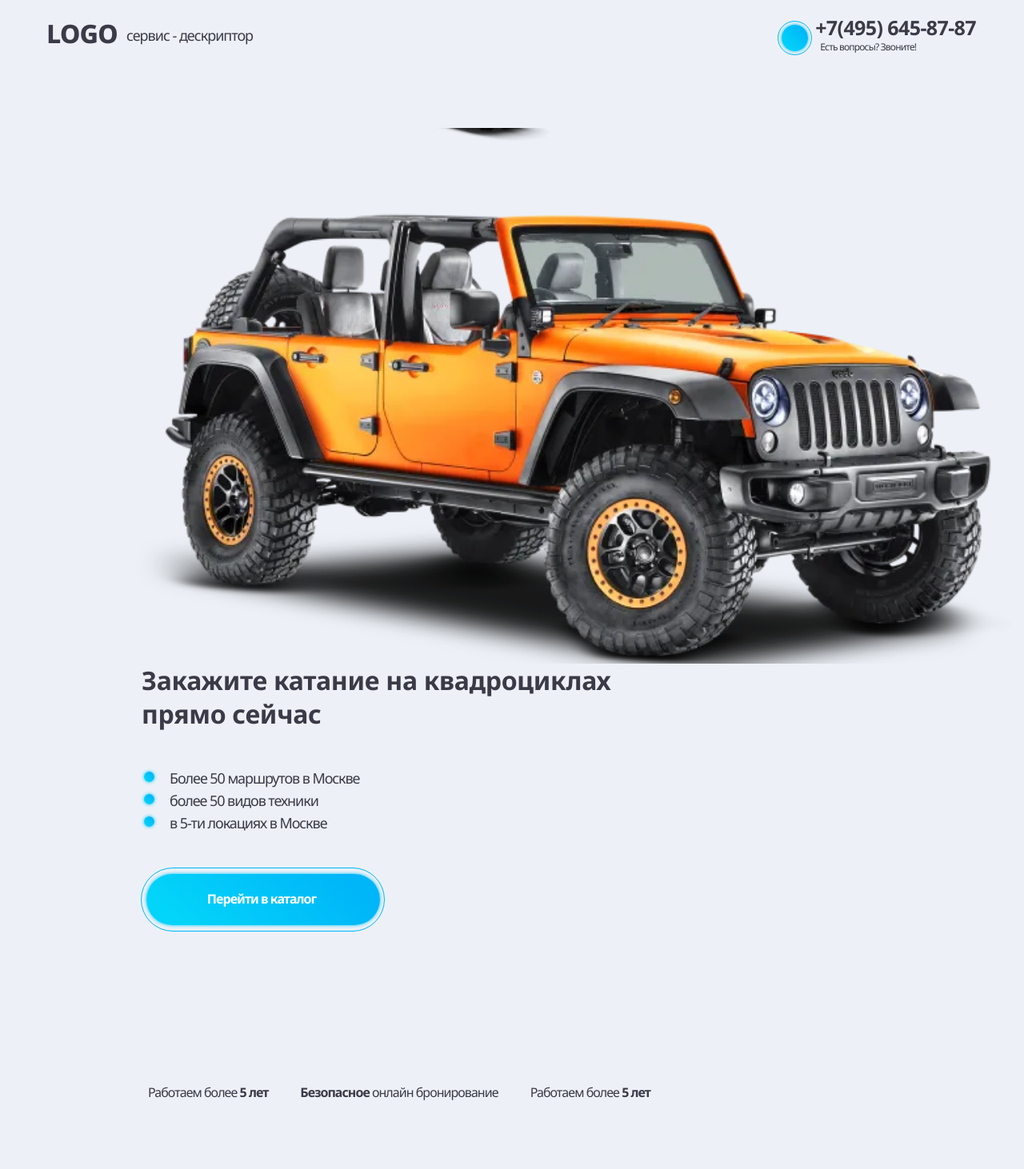
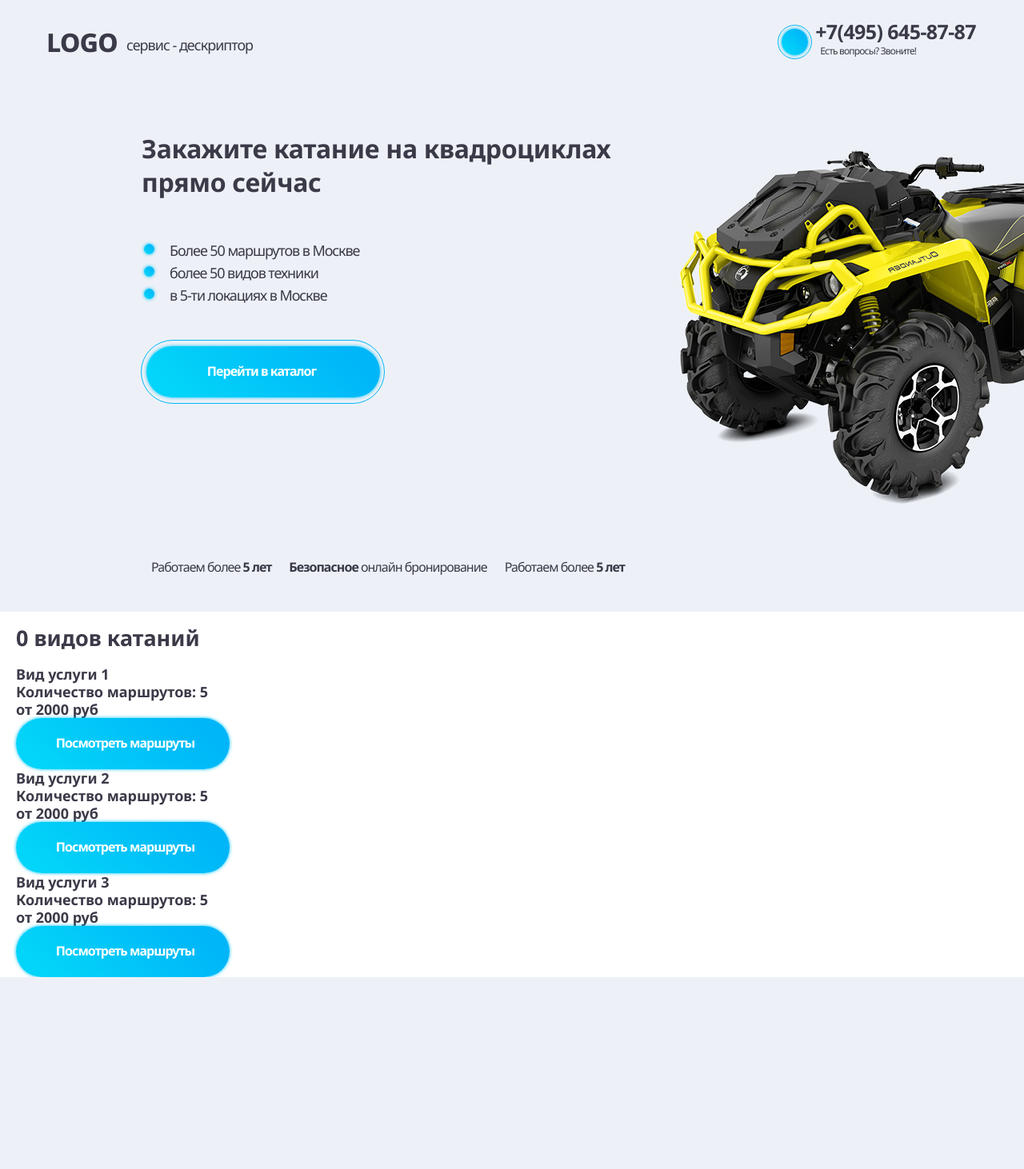
Before and after one commit to flaberfl/django_atv, a Django app: page / in a window 1280 px wide. Shown: the whole page at 80% size. After the commit the page ends 1222 px from the top, so only its background shows below. Run offline with Django 3.2, Linux system fonts and the light colour scheme.

Commit message:
полный хеадер кроме слайдера

```diff
--- a/src/proj/static/proj/atv-rental2.ru/js/main.js
+++ b/src/proj/static/proj/atv-rental2.ru/js/main.js
@@ -7,7 +7,9 @@ $(function () {
         autoplay: true,
         autoplaySpeed: 2000,
         arrows: false,
+        centerMode: true,
         lazyLoad: 'progressive',
+        // variableWidth: true,
         // adaptiveHeight: true,
         // variableWidth: true,
         adaptiveHeight: false,
@@ -33,11 +35,11 @@ $(function () {
         ]
     });
 
-    $('.info__content-description--text').readmore({
-        maxHeight: 240,
-        moreLink: '<a class="read-more" href="#">Читать полностью</a>',
-        lessLink: '<a class="read-more" href="#">Свернуть текст</a>'
-    });
+    // $('.info__content-description--text').readmore({
+    //     maxHeight: 240,
+    //     moreLink: '<a class="read-more" href="#">Читать полностью</a>',
+    //     lessLink: '<a class="read-more" href="#">Свернуть текст</a>'
+    // });
 
 
 });
--- a/src/proj/static/proj/atv-rental2.ru/scss/_libs.scss
+++ b/src/proj/static/proj/atv-rental2.ru/scss/_libs.scss
@@ -389,6 +389,8 @@ template {
 }
 
 /* Slider */
+
+
 .slick-slider {
   position: relative;
 
@@ -497,9 +499,9 @@ template {
 
   height: auto;
 
-  border: 1px solid transparent;
+  border: 1px solid black;
 }
 
-.slick-arrow.slick-hidden {
-  display: none;
-}
+// .slick-arrow.slick-hidden {
+//   display: none;
+// }
--- a/src/proj/static/proj/atv-rental2.ru/scss/style.scss
+++ b/src/proj/static/proj/atv-rental2.ru/scss/style.scss
@@ -38,7 +38,7 @@ body {
     }
 
     &__logo {
-        margin-top: 21px;
+        margin-top: 39px;
     }
 
     &__descr-text {
@@ -277,7 +277,10 @@ body {
 
     .header {
         background-color: #EDF1F7;
-        padding-bottom: 85px;
+        // background-color: #000;
+        overflow-x: hidden;
+
+        // padding-bottom: 185px;
 
         &__top-inner {
             padding: 0 40px 0 40px;
@@ -298,13 +301,16 @@ body {
 
         &__info {
             visibility: visible;
-            margin-top: 17px;
+            margin-top: 22px;
         }
 
         &__content {
             margin-top: 52px;
             padding-left: 157px;
             padding-top: 41px;
+            padding-bottom: 45px;
+            display: flex;
+            justify-content: space-between;
         }
 
         &__title {
@@ -313,7 +319,7 @@ body {
             letter-spacing: -0.3px;
             line-height: 42px;
             width: 626px;
-            margin-bottom: 45px;
+            margin-bottom: 50px;
 
         }
 
@@ -325,7 +331,7 @@ body {
             text-align: left;
             padding-left: 6px;
             position: relative;
-            margin-bottom: 198px;
+            margin-bottom: 201px;
 
             &::before {
                 position: absolute;
@@ -346,6 +352,15 @@ body {
                 width: 292px;
             }
         }
+
+        // &-slider {
+        //     max-width: 600px;
+        // }
+    }
+
+    .slider-img {
+        overflow-x: hidden;
+
     }
 
     .logo {
@@ -362,11 +377,16 @@ body {
         }
 
         &__bottom {
+            // display: inline-block;
             display: flex;
             justify-content: space-between;
             max-width: 676px;
-            padding-left: 8px;
+            padding-left: 12px;
             letter-spacing: -0.9px;
+
+            &-item {
+                margin-right: 10px;
+            }
         }
     }
 }
--- a/src/proj/static/proj/site1.ru/css/style.css
+++ b/src/proj/static/proj/site1.ru/css/style.css
@@ -1229,7 +1229,8 @@ body {
   .header__content {
     display: -ms-grid;
     display: grid;
-        grid-template-areas: "h_slider h_text" "h_slider h_botton";
+        grid-template-areas: "h_slider h_text"
+ "h_slider h_botton";
     -ms-grid-columns: 50% 50%;
         grid-template-columns: 50% 50%;
     -ms-grid-rows: 1fr 1fr;
@@ -1369,7 +1370,8 @@ body {
   .footer__content {
     display: -ms-grid;
     display: grid;
-        grid-template-areas: "service-info contacts" "documents contacts";
+        grid-template-areas: "service-info contacts"
+ "documents contacts";
     -ms-grid-columns: 40% 300px;
         grid-template-columns: 40% 300px;
     -ms-grid-rows: 1fr auto;
--- a/src/proj/templates/proj/atv-rental2.ru/block/header_index.html
+++ b/src/proj/templates/proj/atv-rental2.ru/block/header_index.html
@@ -41,19 +41,13 @@
 			</div>
 		</div>
 	</div>
+
 	<div class="header__content">
-		<div class="header-decor header-decor--bg">
-			<div class="header-slider">
-				<img class="header__img" src="{% static static_prefix|add:'../img/slider/jeep.webp' %}" alt="">
-				<img class="header__img" src="{% static static_prefix|add:'../img/slider/baggi.webp' %}" alt="">
-				<img class="header__img" src="{% static static_prefix|add:'../img/slider/kvadro.webp' %}" alt="">
-			</div>
-		</div>
+
 		<div class="container">
 
-			<h1 class="header__title">Закажите катание на
-				квадроциклах прямо
-				сейчас</h1>
+
+			<h1 class="header__title">Закажите катание на квадроциклах прямо сейчас</h1>
 
 			<div class="header__advantages">
 				<div class="advantages__item">Более 50 маршрутов в Москве</div>
@@ -70,6 +64,22 @@
 				<p class="advantages__bottom-item"><b>Безопасное</b> онлайн бронирование </p>
 				<p class="advantages__bottom-item">Работаем более <b>5 лет</p>
 			</div>
+
+
 		</div>
+
+		<div class="header-slickslader">
+			<img class="slider-img" src="{% static static_prefix|add:'../img/slider/atv.png' %}" alt="">
+		</div>
+
+
+
+
+		<!-- <img class="header__img" src="{% static static_prefix|add:'../img/slider/jeep.webp' %}" alt="">
+				<img class="header__img" src="{% static static_prefix|add:'../img/slider/baggi.webp' %}" alt="">
+				<img class="header__img" src="{% static static_prefix|add:'../img/slider/kvadro.webp' %}" alt="">
+				<img class="header__img" src="{% static static_prefix|add:'../img/hourse.png' %}" alt=""> -->
+
+
 	</div>
 </header>
--- a/src/proj/templates/proj/atv-rental2.ru/market_v2_index.html
+++ b/src/proj/templates/proj/atv-rental2.ru/market_v2_index.html
@@ -14,6 +14,8 @@
 
 {% block content %}
 {% include './block/header_index.html' %}
+{% include './block/category.html' %}
+
 
 <!--
 {% include './block/expertise.html' %}
```
Also changed, not shown: src/proj/static/proj/atv-rental2.ru/css/style.css (+22 -11 lines), src/proj/static/proj/atv-rental2.ru/css/style.min.css, src/proj/static/proj/atv-rental2.ru/img/hourse.png (added), src/proj/static/proj/atv-rental2.ru/img/maket category.png (added), src/proj/static/proj/atv-rental2.ru/img/slider/atv.png (added), src/proj/static/proj/site1.ru/css/style.min.css.
